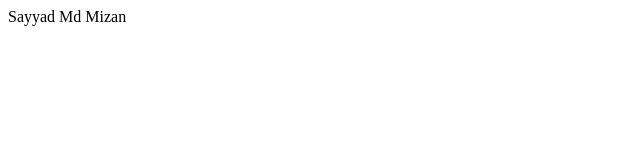
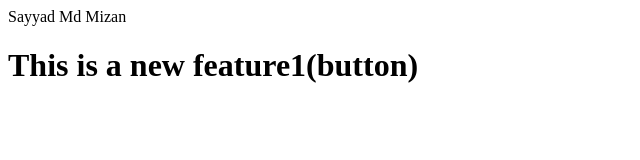
Before and after one commit to SayyadMizan59/gitcmd, a plain HTML site: page index.html in a window 1280 px wide. Shown: the whole page, without its empty margins (0-640 px from the left). Drawn offline with Linux system fonts and the light colour scheme.

```diff
--- a/index.html
+++ b/index.html
@@ -1 +1,2 @@
 <P>Sayyad Md Mizan</P>
+<h1>This is a new feature1(button)</h1>
```
